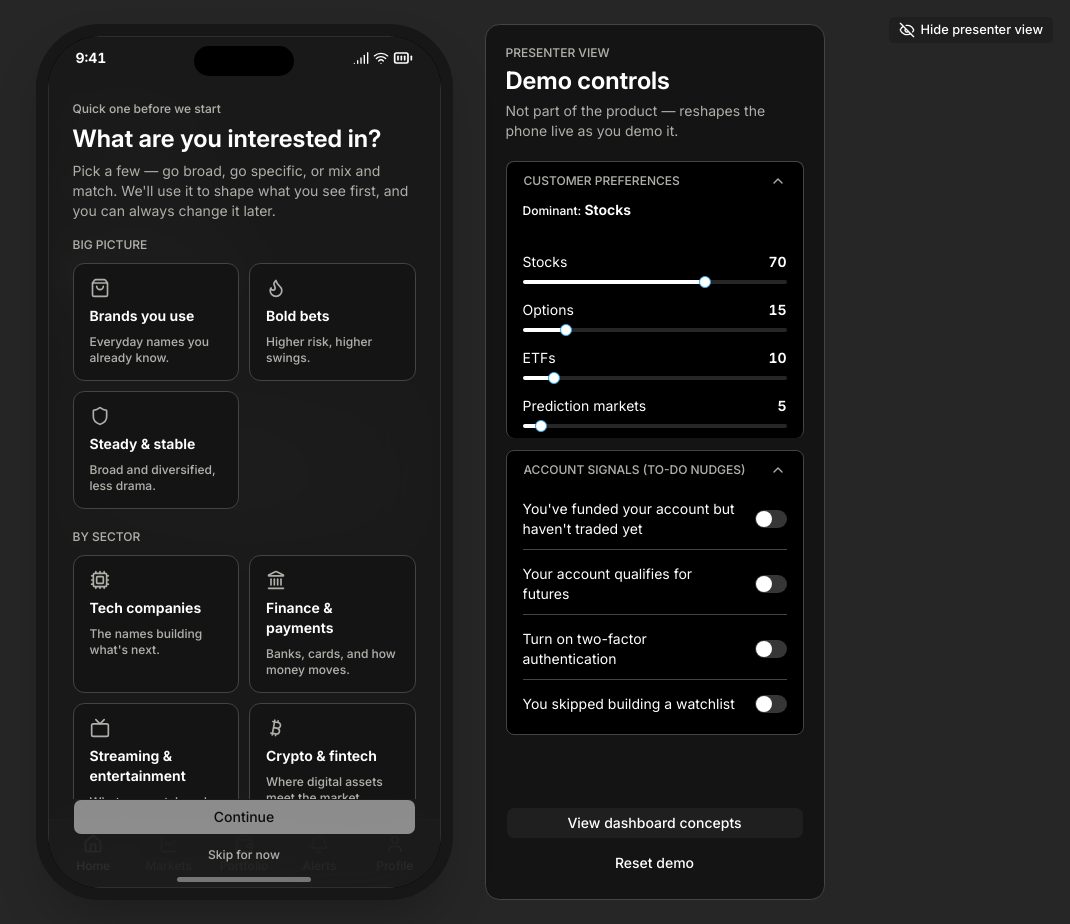
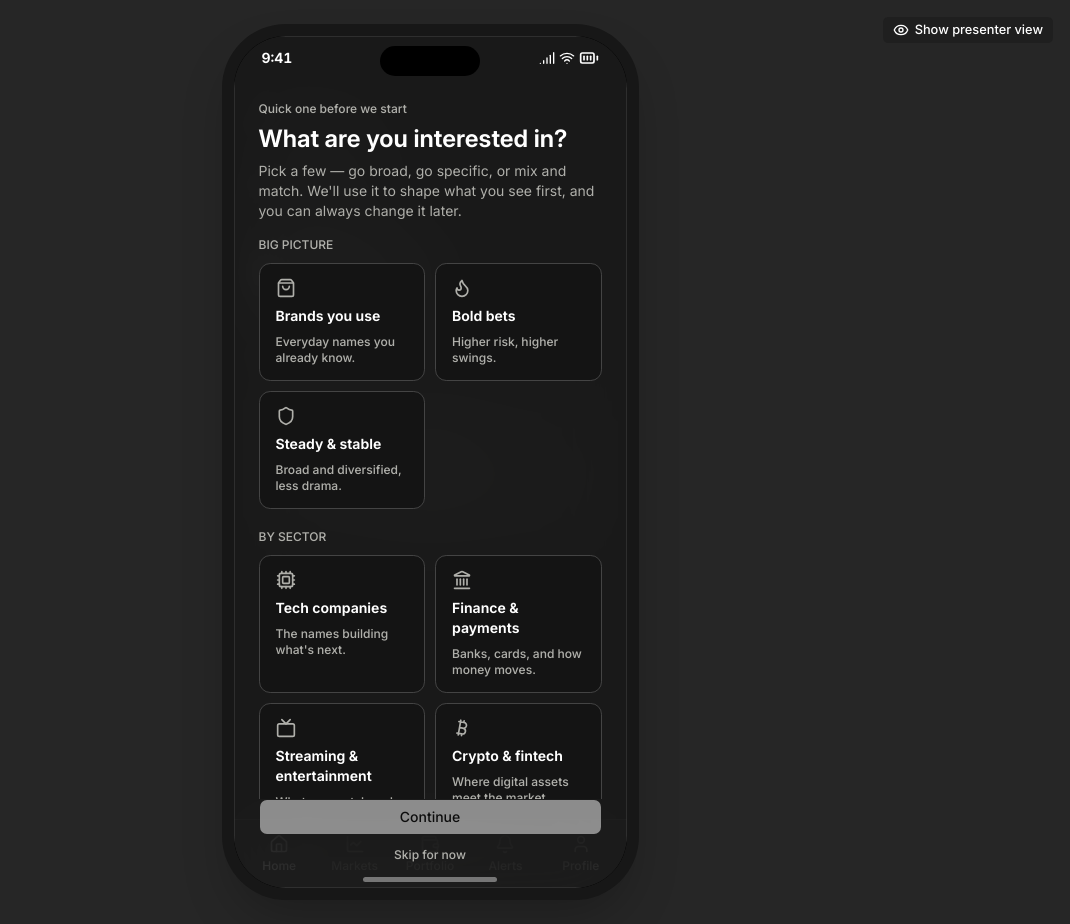
Before and after one commit to karojohnson/hackathon-mobile, a Next.js app: page / in a window 1280 px wide. Shown: the whole page, without its empty margins (210-1280 px from the left). Built offline with nearby package versions, Linux system fonts and the light colour scheme.

Commit message:
Default presenter view to hidden on load
Starts on "Show presenter view" so a fresh page load/refresh doesn't
expose the control deck before the presenter chooses to.

```diff
--- a/components/demo/demo-stage.tsx
+++ b/components/demo/demo-stage.tsx
@@ -15,7 +15,7 @@ import { Eye, EyeOff } from "@/lib/icons"
  * moments in a live demo where it shouldn't be visible at all.
  */
 export function DemoStage({ children }: { children: React.ReactNode }) {
-  const [showControls, setShowControls] = React.useState(true)
+  const [showControls, setShowControls] = React.useState(false)
 
   return (
     <div className="relative flex min-h-dvh w-full items-center justify-center gap-8 bg-muted p-6">
```
